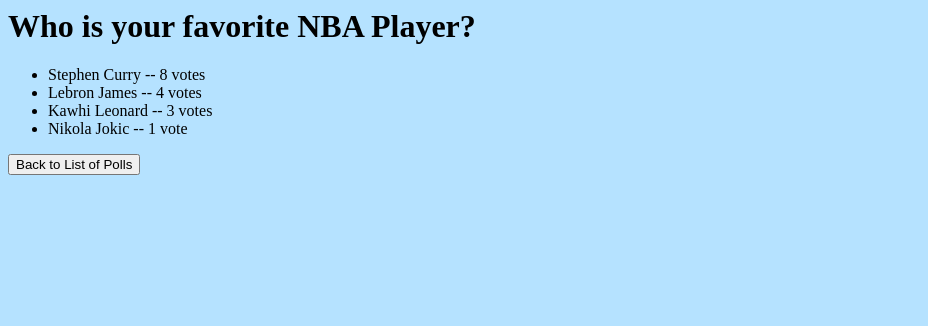
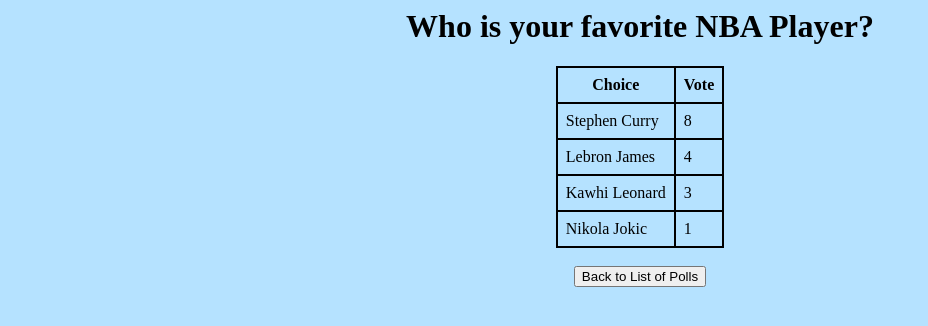
Before and after one commit to ThanadolU/ku-polls, a Django app: page /polls/1/results/ in a window 1280 px wide. Shown: the top 326 px of the page, without its empty margins (0-928 px from the left). Run offline with Django 4.2, Linux system fonts and the light colour scheme; data comes from the database, SQL or seed files in the repository.

Commit message:
decorate index and results pages

```diff
--- a/polls/templates/polls/results.html
+++ b/polls/templates/polls/results.html
@@ -1,16 +1,57 @@
 {% load static %}
 
 <html>
-    <link rel="stylesheet" href="{% static 'polls/style.css' %}">
+    <head>
+        <link rel="stylesheet" href="{% static 'polls/style.css' %}">
+        <style>
+            h1 {
+                text-align: center;
+            }
+
+            .choice {
+                border: 1px solid black;
+                border-collapse: collapse;
+                margin-left: auto;
+                margin-right: auto;
+            }
+
+            .choice th {
+                border: 2px solid black;
+                padding: 8px;
+                text-align: center;
+            }
+
+            .choice td {
+                border: 2px solid black;
+                padding: 8px;
+                text-align: left;
+            }
+        </style>
+    </head>
 
     <body>
         <h1>{{ question.question_text }}</h1>
-        <ul>
-            {% for choice in question.choice_set.all %}
-                <li>{{ choice.choice_text }} -- {{ choice.votes }} vote{{ choice.votes|pluralize }}</li>
-            {% endfor %}
-        </ul>
-
-        <a href="{% url 'polls:index' %}"><button>Back to List of Polls</button></a>
+        <table class="choice">
+            <thead>
+                <tr>
+                    <th>Choice</th>
+                    <th>Vote</th>
+                </tr>
+            </thead>
+            <tbody>
+                {% for choice in question.choice_set.all %}
+                    <tr>
+                        <td>
+                            {{ choice.choice_text }}
+                        </td>
+                        <td>
+                            {{ choice.votes }}
+                        </td>
+                    </tr>
+                {% endfor %}
+            </tbody>
+        </table>
+        <br>
+        <a href="{% url 'polls:index' %}" style="display: flex; justify-content: center; text-decoration: none;"><button>Back to List of Polls</button></a>
     </body>
 </html>
```
Also changed, not shown: polls/templates/polls/index.html (+45 -5 lines), polls/tests.py (+10 -5 lines), polls/static/polls/style.css (line endings or trailing spaces).
